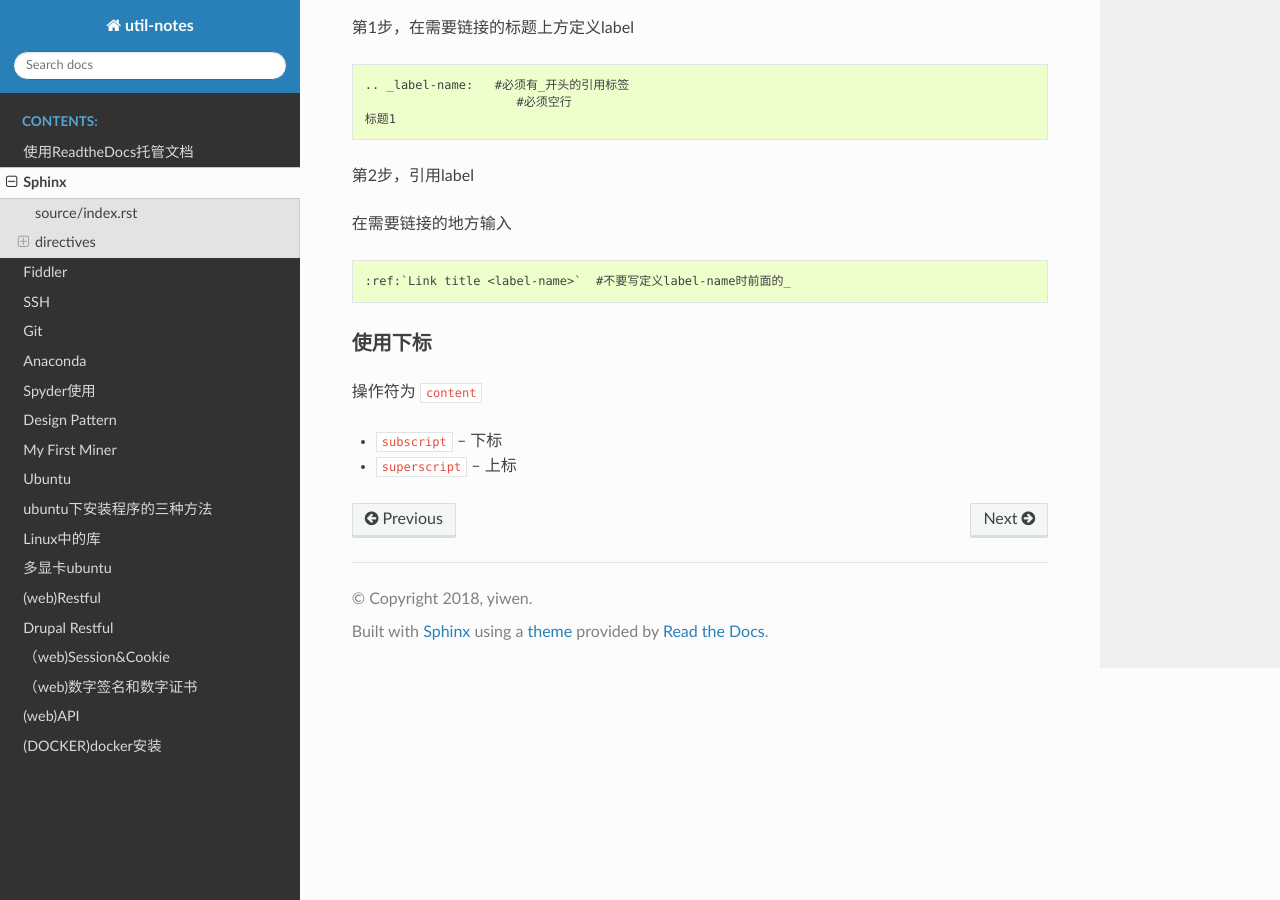
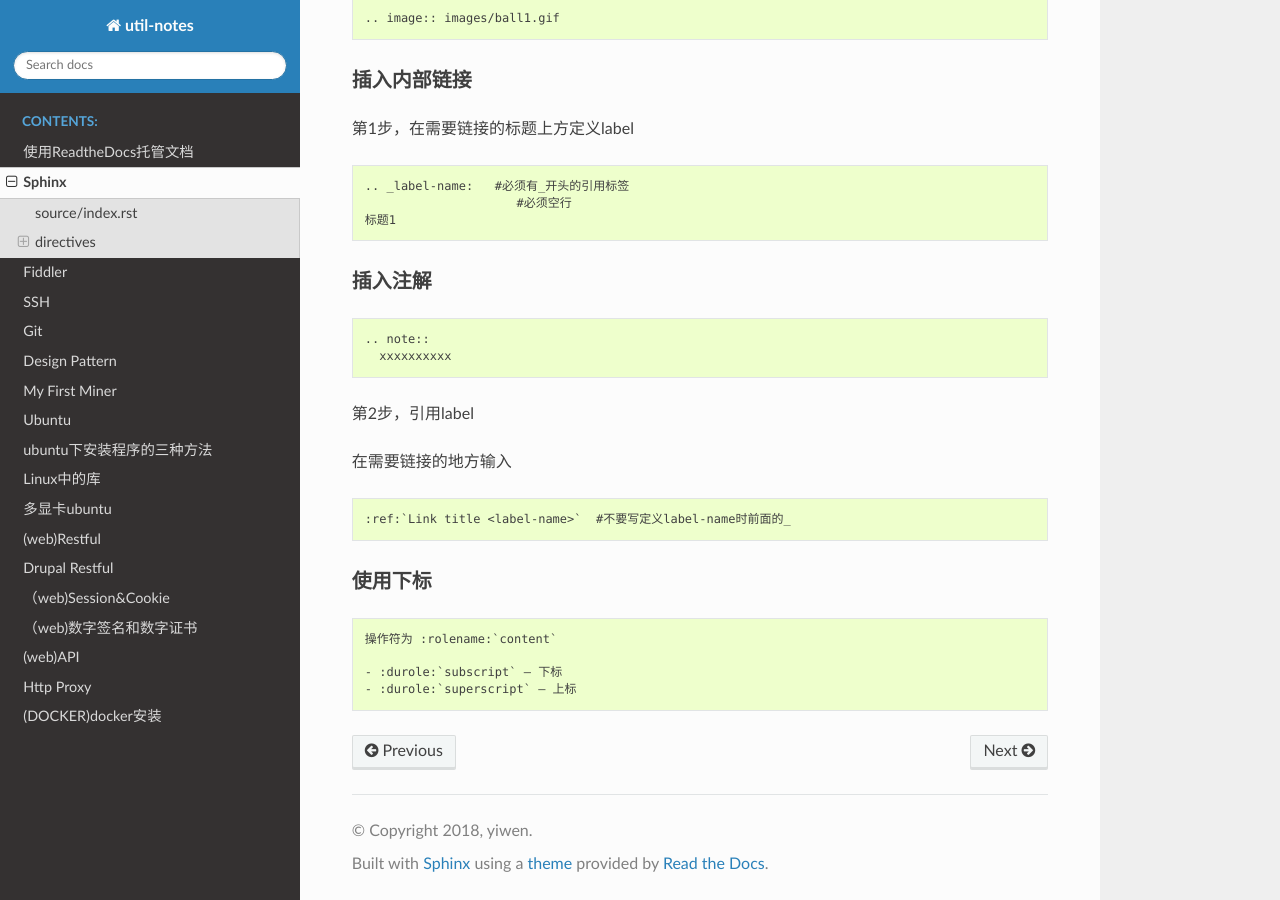
Before and after one commit to yiwenliu/util-notes, a Sphinx documentation site: the page built from source/sphinx.rst, in a window 1280 px wide and 900 px high, scrolled down 1392 px. Built offline with Sphinx 7.4.7 and the Read the Docs theme 2.0.0, drawn with Linux system fonts in a browser that asks for light colours; cross-references to code outside the pages are shown as plain code; some of the changed text lies outside the part shown.

Commit message:
20200309

```diff
--- a/source/anaconda.rst
+++ /dev/null
@@ -1,5 +0,0 @@
-Anaconda
-===========
-安装python package
----------------------
-在anaconda的虚拟环境中安装python package，也要用pip install，而不是conda install
--- a/source/git.rst
+++ b/source/git.rst
@@ -30,6 +30,10 @@
 2. 将SSH私钥添加到 ssh-agent
 
 .. image:: _images/git-3.png
+
+添加远程仓库
+^^^^^^^^^^^^^
+使用git add remote origin xxx时，使用github上仓库的SSH地址，而不是HTTPS地址。
 
 配置文件不受git管理
 --------------------
--- a/source/index.rst
+++ b/source/index.rst
@@ -15,8 +15,6 @@
    fiddler
    ssh
    git
-   anaconda
-   spyder
    design-pattern
    my-1st-miner
    ubuntu/ubuntu
@@ -28,6 +26,7 @@
    web/session
    web/安全传输.rst
    web/api.rst
+   web/http_proxy.rst
    docker/install.rst
 
 
--- a/source/sphinx.rst
+++ b/source/sphinx.rst
@@ -60,6 +64,13 @@
                        #必须空行
   标题1
 
+插入注解
+^^^^^^^^^^
+.. code-block:: none
+
+  .. note::
+    xxxxxxxxxx
+
 第2步，引用label
 
 在需要链接的地方输入
@@ -70,7 +81,9 @@
 
 使用下标
 ^^^^^^^^^^
-操作符为 :rolename:`content`
+.. code-block:: none
 
-- :durole:`subscript` – 下标
-- :durole:`superscript` – 上标
+  操作符为 :rolename:`content`
+
+  - :durole:`subscript` – 下标
+  - :durole:`superscript` – 上标
--- a/source/spyder.rst
+++ /dev/null
@@ -1,5 +0,0 @@
-Spyder使用
-=============
-转到上一编辑位置
--------------------
-Shift+Ctrl+Alt+←
```
Also changed, not shown: other parts of source/sphinx.rst (+4 -0 lines), source/web/http_proxy.rst (added, +60 -0 lines).
